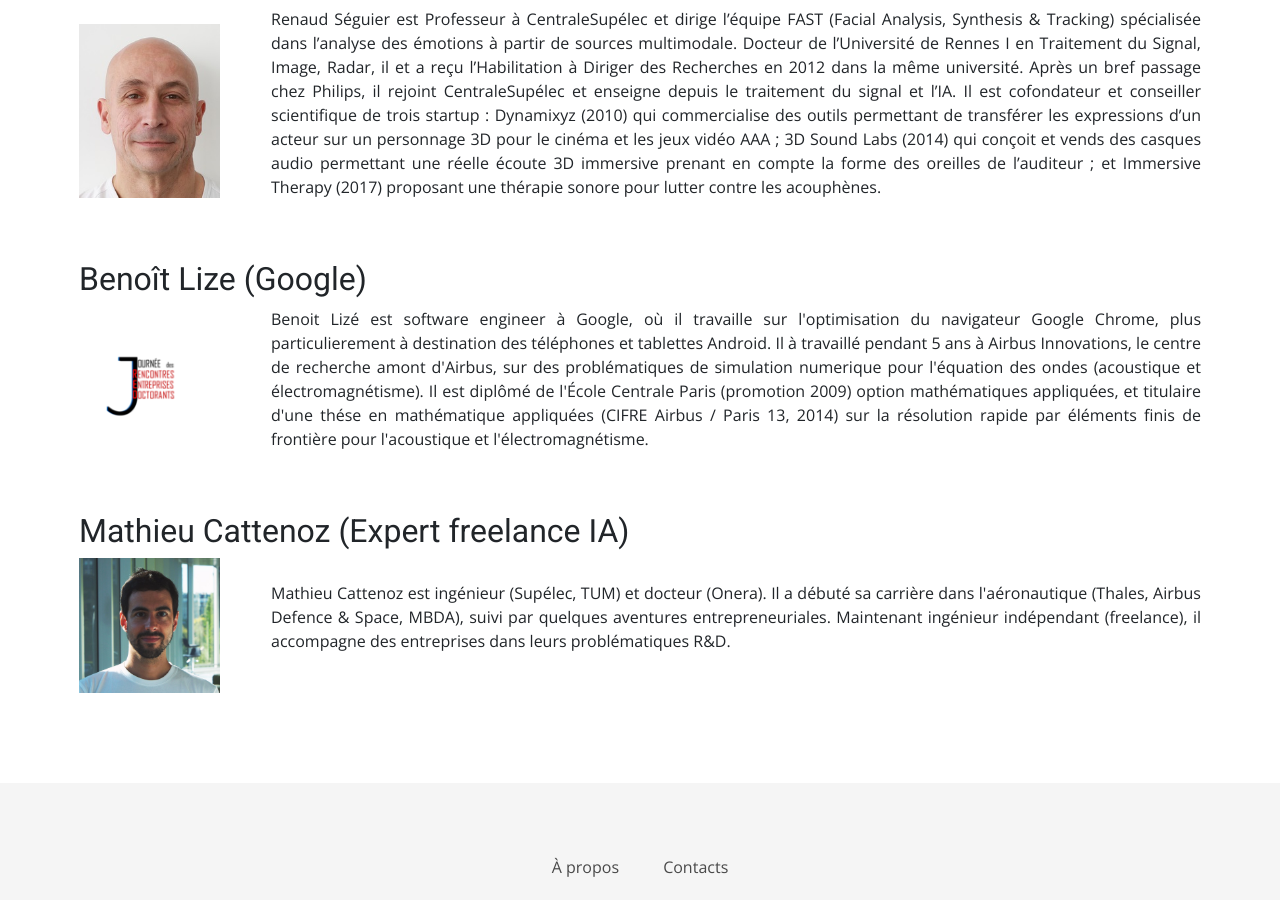
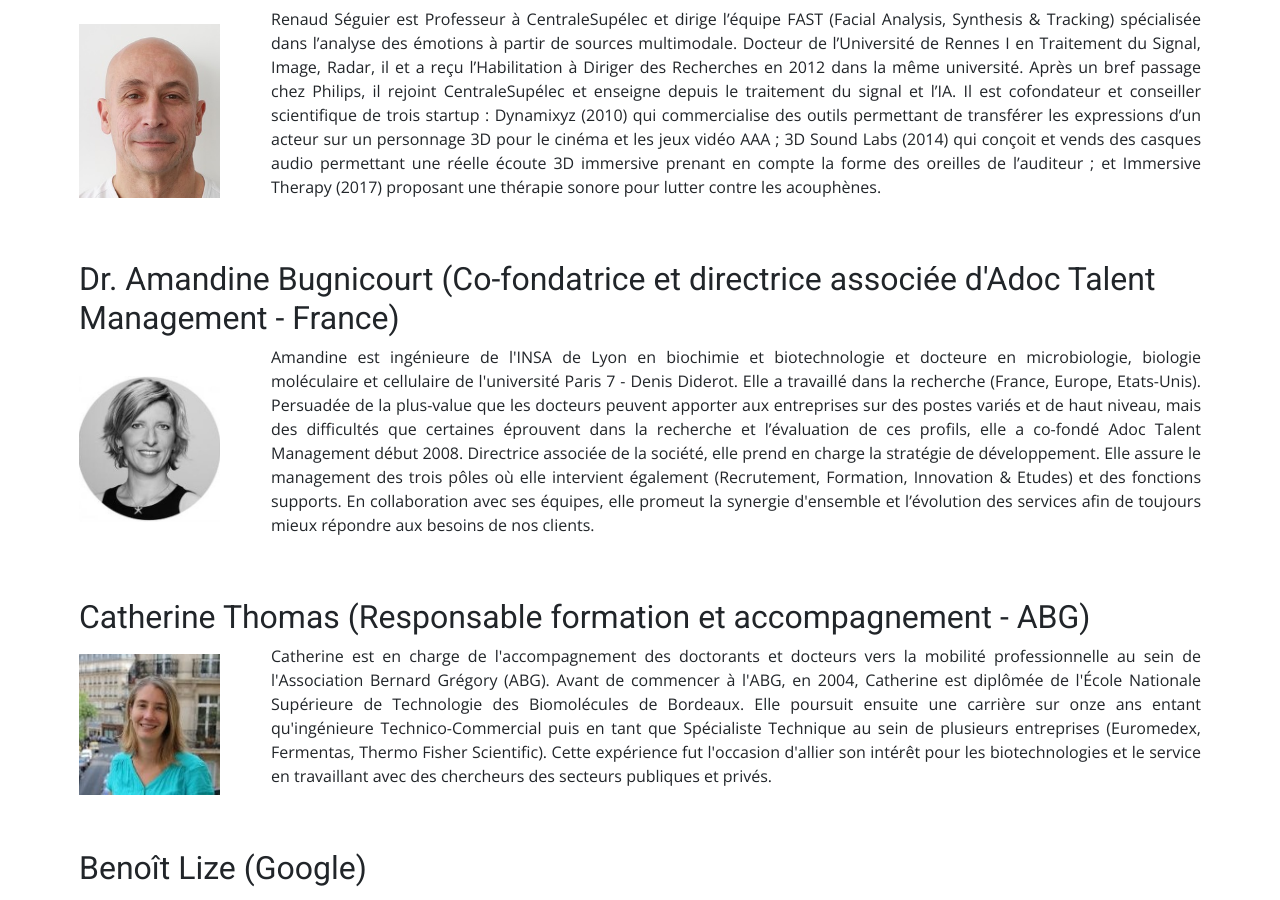
Before and after one commit to caradoc-paris-saclay/caradoc, a Jekyll site: the page built from table-ronde.html, in a window 1280 px wide and 900 px high, scrolled down 859 px. Built offline with Jekyll 4.4.1, drawn with Linux system fonts in a browser that asks for light colours; some web fonts are replaced.

Commit message:
update table ronde

```diff
--- a/table-ronde.html
+++ b/table-ronde.html
@@ -39,6 +39,31 @@
          </div>
         <div class="col-sm-10">
           <p>Renaud Séguier est Professeur à CentraleSupélec et dirige l’équipe FAST (Facial Analysis, Synthesis & Tracking) spécialisée dans l’analyse des émotions à partir de sources multimodale. Docteur de l’Université de Rennes I en Traitement du Signal, Image, Radar, il et a reçu l’Habilitation à Diriger des Recherches en 2012 dans la même université. Après un bref passage chez Philips, il rejoint CentraleSupélec et enseigne depuis le traitement du signal et l’IA. Il est cofondateur et conseiller scientifique de trois startup : Dynamixyz (2010) qui commercialise des outils permettant de transférer les expressions d’un acteur sur un personnage 3D pour le cinéma et les jeux vidéo AAA ; 3D Sound Labs (2014) qui conçoit et vends des casques audio permettant une réelle écoute 3D immersive prenant en compte la forme des oreilles de l’auditeur ; et Immersive Therapy (2017) proposant une thérapie sonore pour lutter contre les acouphènes.
+          </p>
+        </div>
+      </div>
+    </div>
+    <div class="block">
+      <h2>Dr. Amandine Bugnicourt (Co-fondatrice et directrice associée d'Adoc Talent Management - France)</h2>
+      <div class="row">
+         <div class="col-sm-2">
+           <img src="{{ site.baseurl }}/assets/img/talk/amandine.jpg"  alt="Amandine">
+         </div>
+        <div class="col-sm-10">
+          <p>Amandine est ingénieure de l'INSA de Lyon en biochimie et biotechnologie et docteure en microbiologie, biologie moléculaire et cellulaire de l'université Paris 7 - Denis Diderot. Elle a travaillé dans la recherche (France, Europe, Etats-Unis). Persuadée de la plus-value que les docteurs peuvent apporter aux entreprises sur des postes variés et de haut niveau, mais des difficultés que certaines éprouvent dans la recherche et l’évaluation de ces profils, elle a co-fondé Adoc Talent Management début 2008. Directrice associée de la société, elle prend en charge la stratégie de développement. Elle assure le management des trois pôles où elle intervient également (Recrutement, Formation, Innovation & Etudes) et des fonctions supports. En collaboration avec ses équipes, elle promeut la synergie d'ensemble et l’évolution des services afin de toujours mieux répondre aux besoins de nos clients.
+          </p>
+        </div>
+      </div>
+    </div>
+    <div class="block">
+      <h2>Catherine Thomas (Responsable formation et accompagnement - ABG)</h2>
+      <div class="row">
+         <div class="col-sm-2">
+           <img src="{{ site.baseurl }}/assets/img/talk/catherine.jpeg"  alt="Catherine">
+         </div>
+        <div class="col-sm-10">
+          <p>
+            Catherine est en charge de l'accompagnement des doctorants et docteurs vers la mobilité professionnelle au sein de l'Association Bernard Grégory (ABG). Avant de commencer à l'ABG, en 2004, Catherine est diplômée de l'École Nationale Supérieure de Technologie des Biomolécules de Bordeaux. Elle poursuit ensuite une carrière sur onze ans entant qu'ingénieure Technico-Commercial puis en tant que Spécialiste Technique au sein de plusieurs entreprises (Euromedex, Fermentas, Thermo Fisher Scientific). Cette expérience fut l'occasion d'allier son intérêt pour les biotechnologies et le service en travaillant avec des chercheurs des secteurs publiques et privés.
           </p>
         </div>
       </div>
```
Also changed, not shown: assets/img/talk/amandine.jpg (added), assets/img/talk/catherine.jpeg (added).
